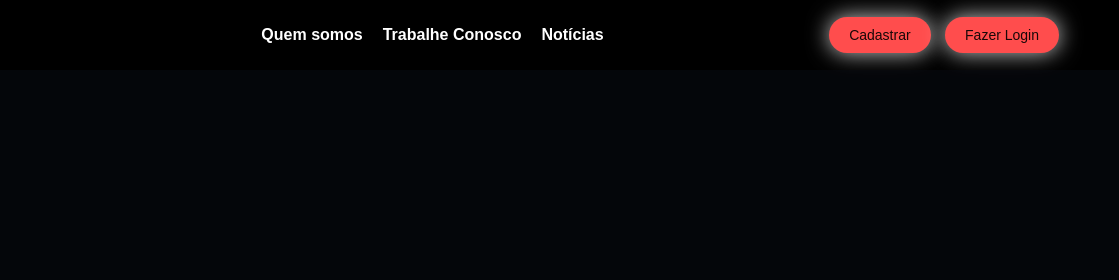
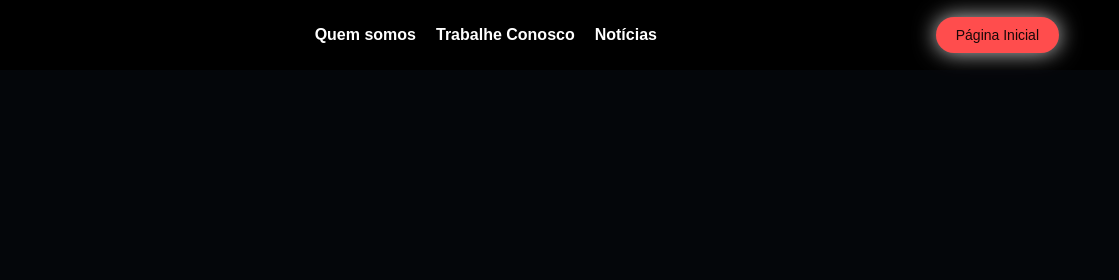
Before and after one commit to GuilhSchneider/valorant-2024, a plain HTML site: page valorant.html in a window 1280 px wide. Shown: the top 280 px of the page, 161-1280 px from the left. Drawn offline with Linux system fonts and the light colour scheme.

Commit message:
Update valorant.html

```diff
--- a/valorant.html
+++ b/valorant.html
@@ -20,8 +20,7 @@
         </ul>
       </nav>
       <div class="login">
-        <button onclick="window.location.href='cadastro.html'">Cadastrar</button>
-        <button onclick="window.location.href='logar.html'">Fazer Login</button>
+        <button onclick="window.location.href='index.html'">Página Inicial</button>
       </div>
     </header>
 
```
